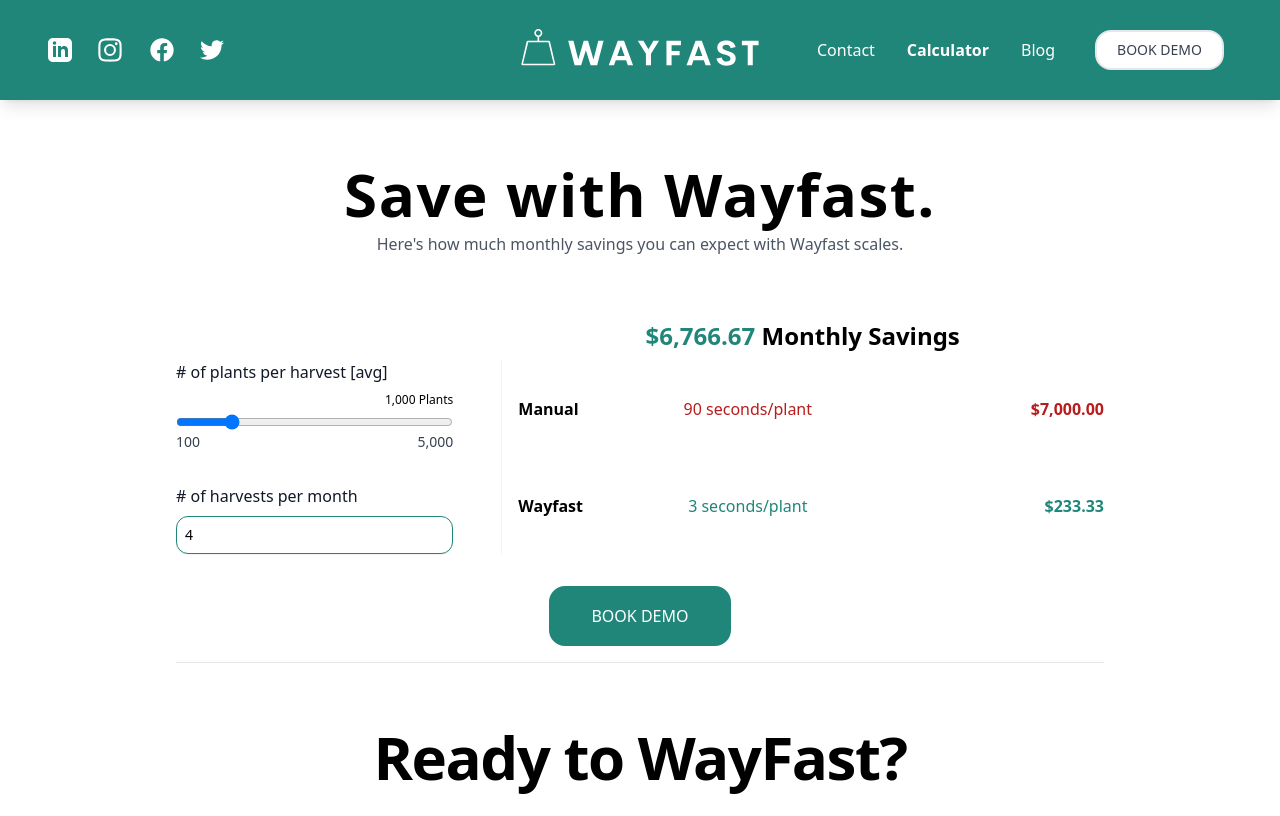
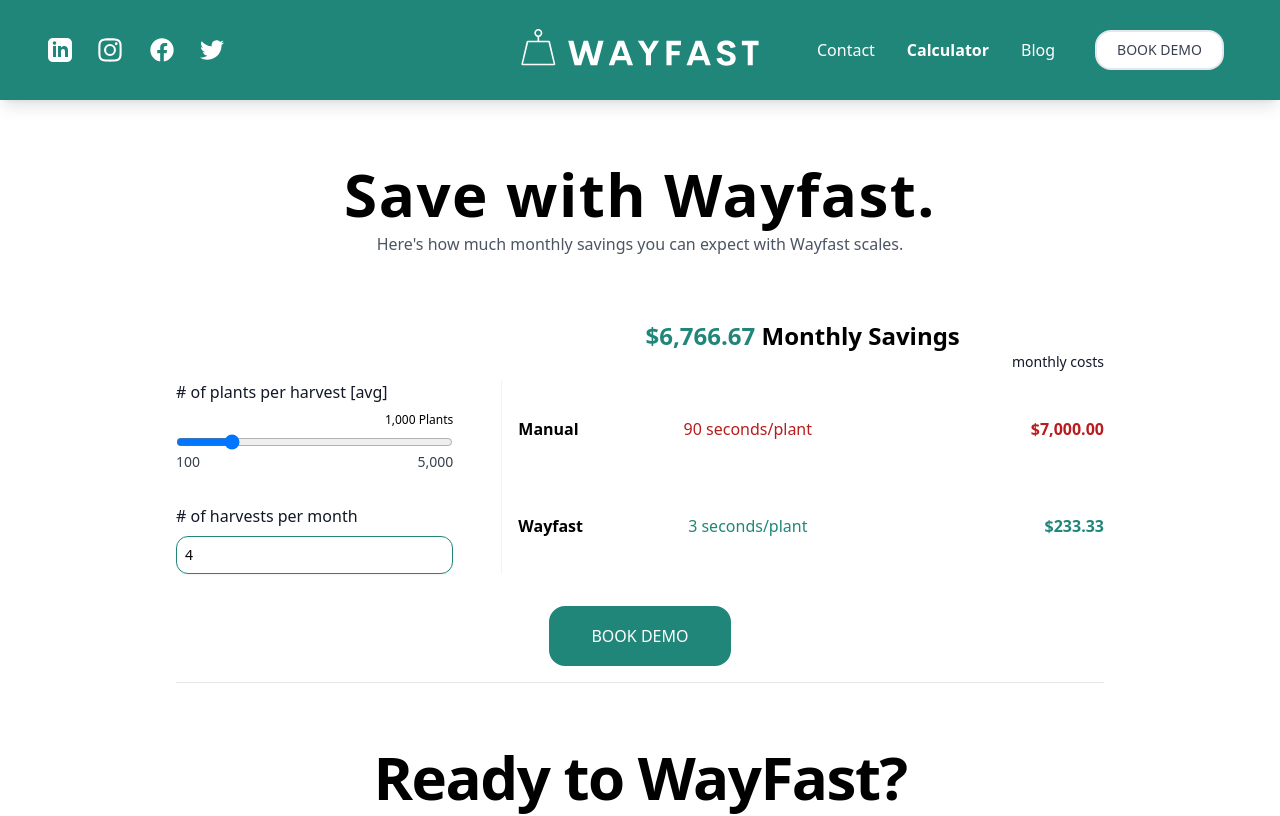
Before and after one commit to jahmad7/wayfast-app, a Next.js app: page /harvest-calculator in a window 1280 px wide. Shown: the top 816 px of the page. Built offline with nearby package versions, Linux system fonts and the light colour scheme.

Commit message:
added in a monthyl costs col

```diff
--- a/pages/harvest-calculator.js
+++ b/pages/harvest-calculator.js
@@ -87,6 +87,7 @@
                 </span>{" "}
                 Monthly Savings
               </h3>
+              <p className="text-right text-gray-900 text-sm">monthly costs</p>
             </div>
 
             <div className="flex flex-col gap-8">
```
